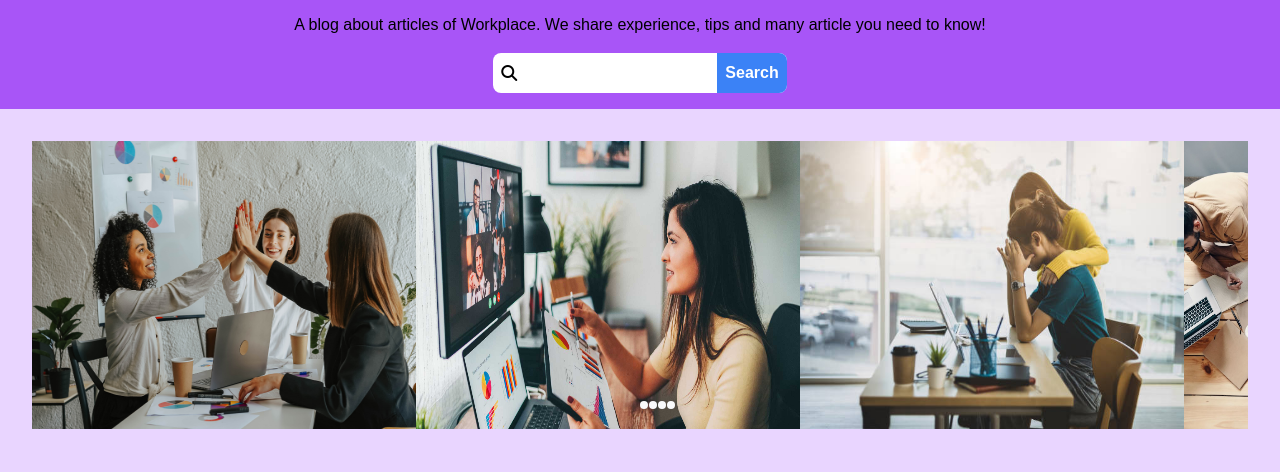
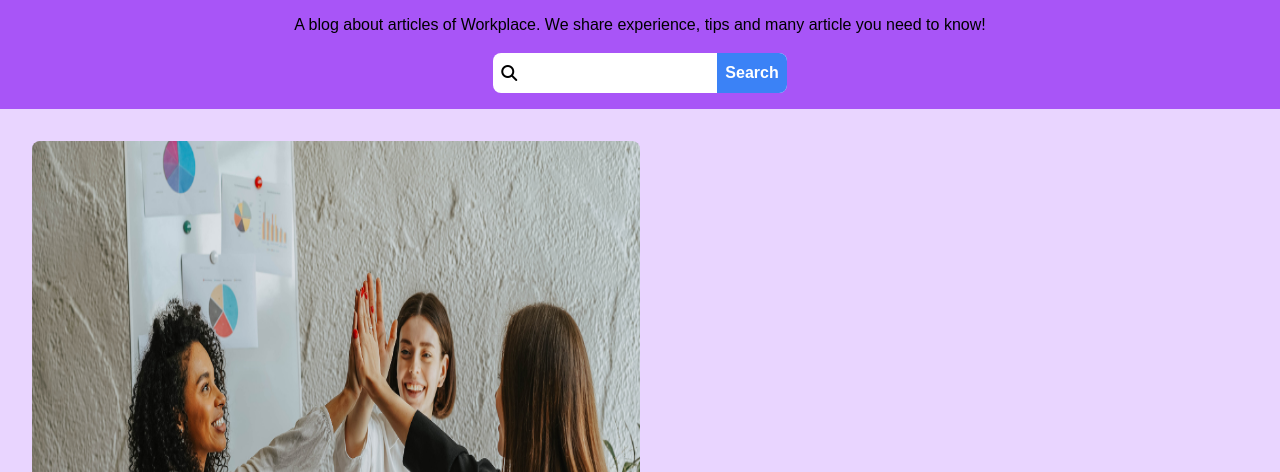
Before and after one commit to revou-fsse-oct24/module-2-Giovanni365, a plain HTML site: page index.html in a window 1280 px wide. Shown: the part 172-644 px from the top of the page. Drawn offline with nearby package versions, Linux system fonts and the light colour scheme; a web font is replaced by a local one.

Commit message:
Commit Keenam

```diff
--- a/index.html
+++ b/index.html
@@ -34,7 +34,7 @@
             <div class="px-8 py-4">
                 <nav class="flex justify-between h-20 fixed w-[95%] bg-purple-400 z-10 rounded-[50px] items-center px-4">
                     <img src="./Asset/Workaholic.png" class="w-20 h-16">
-                    <ul class="flex flex-row gap-16 text-2xl text-white justify-center py-3">
+                    <ul class="flex flex-row gap-16 text-2xl text-white justify-center py-3 pr-8">
                         <li class="hover:font-bold">
                             <a href="#">Office Space</a>
                         </li>
@@ -92,13 +92,13 @@
         <main class="bg-purple-200">
             <section class="container p-8">
                 <div class="relative mx-0 my-auto">
-                    <div class="flex overflow-x-scroll snap-mandatory snap-mandatory">
-                        <img id="Slide-1" src="Asset/Communication.png" alt="Communication" class="flex-1 w-96 h-72">
-                        <img id="Slide-2" src="Asset/Remote Working.jpg" alt="Remote Working" class="flex-1 w-96 h-72">
-                        <img id="Slide-3" src="Asset/Mental Health.jpg" alt="Mental Health" class="flex-1 w-96 h-72">
-                        <img id="Slide-4" src="Asset/Teamwork.jpeg" alt="Teamwork" class="flex-1 w-96 h-72">
+                    <div class="flex overflow-hidden overflow-x-auto snap-center snap-mandatory rounded-lg w-1/2 items-center">
+                        <img id="Slide-1" src="Asset/Communication.png" alt="Communication" class="flex-1 w-[900px] h-[650px]">
+                        <img id="Slide-2" src="Asset/Remote Working.jpg" alt="Remote Working" class="flex-1 w-[900px] h-[650px]">
+                        <img id="Slide-3" src="Asset/Mental Health.jpg" alt="Mental Health" class="flex-1w-[900px] h-[650px]">
+                        <img id="Slide-4" src="Asset/Teamwork.jpeg" alt="Teamwork" class="flex-1 w-[900px] h-[650px]">
                     </div>
-                    <div class="flex gap-px absolute bottom-5 left-1/2 z-10 traslate-x-[-50%]">
+                    <div class="flex gap-px absolute bottom-5 left-1/4 z-10">
                         <a href="#Slide-1" class="w-2 h-2 rounded-[50%] bg-gray-50"></a>
                         <a href="#Slide-2" class="w-2 h-2 rounded-[50%] bg-gray-50"></a>
                         <a href="#Slide-3" class="w-2 h-2 rounded-[50%] bg-gray-50"></a>
@@ -106,44 +106,6 @@
                     </div>
                 </div>
             </section>
-            <!--
-            <section class = "container mx-auto px-4">
-                <h1 class ="text-3xl font-bold mb-8 text-center">Featured Post</h1>
-                <div class="grid lg:grid-cols-3 gap-4">
-                    <article class="lg:col-span-2 shadow-md rounded-2xl overflow-hidden hover:shadow-black">
-                        <img src="./Asset/Communication.png" alt="Communication" class="w-full md:shrink-0">
-                        <div class="p-4">
-                            <h3 class="px-8 pt-16 text-3xl font-bold">Workplace Communication: Effective Practices for Building Strong Teams</h3>
-                            <p class="px-8 py-4 text-justify">In today's fast-paced, often digital work environment, clear and effective communication is more essential than ever
-                            for building cohesive, high-performing teams. Effective workplace communication doesn't just make daily tasks smoother
-                            it fosters trust, collaboration, and a positive work culture. This article explores the best practices that can strengthen
-                            team communication, from improving leadership approaches to harnessing the right tools.</p>
-                            <button class="cursor-pointer transition-all bg-blue-600 text-white px-6 py-1 mx-8 my-4 rounded-lg border-blue-900 border-b-[4px]
-                            hover:bg-gray-200 active:border-b-[2px] active:bg-gray-200 active:translate-y-[1px]">Read More</button>
-                        </div>
-                    </article>
-                    <div class="lg:col-span-1">
-                        <article class="shadow-md rounded-2xl overflow-hidden hover:shadow-black mb-4">
-                            <img src="./Asset/Remote Working.jpg" alt="Remote" class="w-full md:shrink-0">
-                            <div class="p-4">
-                                <h3 class="px-8 pt-4 text-lg font-bold">The Rise of Remote Work: Benefits, Challenges, and the Future</h3>
-                                <button class="cursor-pointer transition-all bg-blue-600 text-white px-6 py-1 mx-8 my-4 rounded-lg border-blue-900 border-b-[4px]
-                            hover:bg-gray-200 active:border-b-[2px] active:bg-gray-200 active:translate-y-[1px]">Read More</button>
-                            </div>
-                        </article>
-                        <article class="shadow-md rounded-2xl overflow-hidden hover:shadow-black">
-                            <img src="./Asset/Mental Health.jpg" alt="Mental Health" class="w-full h-3/6 md:shrink-0">
-                            <div class="p-4">
-                                <h3 class="px-8 pt-4 text-lg font-bold">Mental Health in the Workplace: Creating a Supportive Environment</h3>
-                                <button class="cursor-pointer transition-all bg-blue-600 text-white px-6 py-1 mx-8 my-4 rounded-lg border-blue-900 border-b-[4px]
-                            hover:bg-gray-200 active:border-b-[2px] active:bg-gray-200 active:translate-y-[1px]">Read More</button>
-                            </div>
-                        </article>
-                    </div>
-                </div>
-            </section>
-            -->
-            <!--coba-->
             <section class = "container mx-auto px-4">
                 <h1 class ="text-3xl font-bold mt-4 text-center">Latest Post</h1>
                 <div class="grid grid-cols-1 grid-rows-1 md:grid-cols-3 md:grid-rows-3 gap-6 p-6">
```
